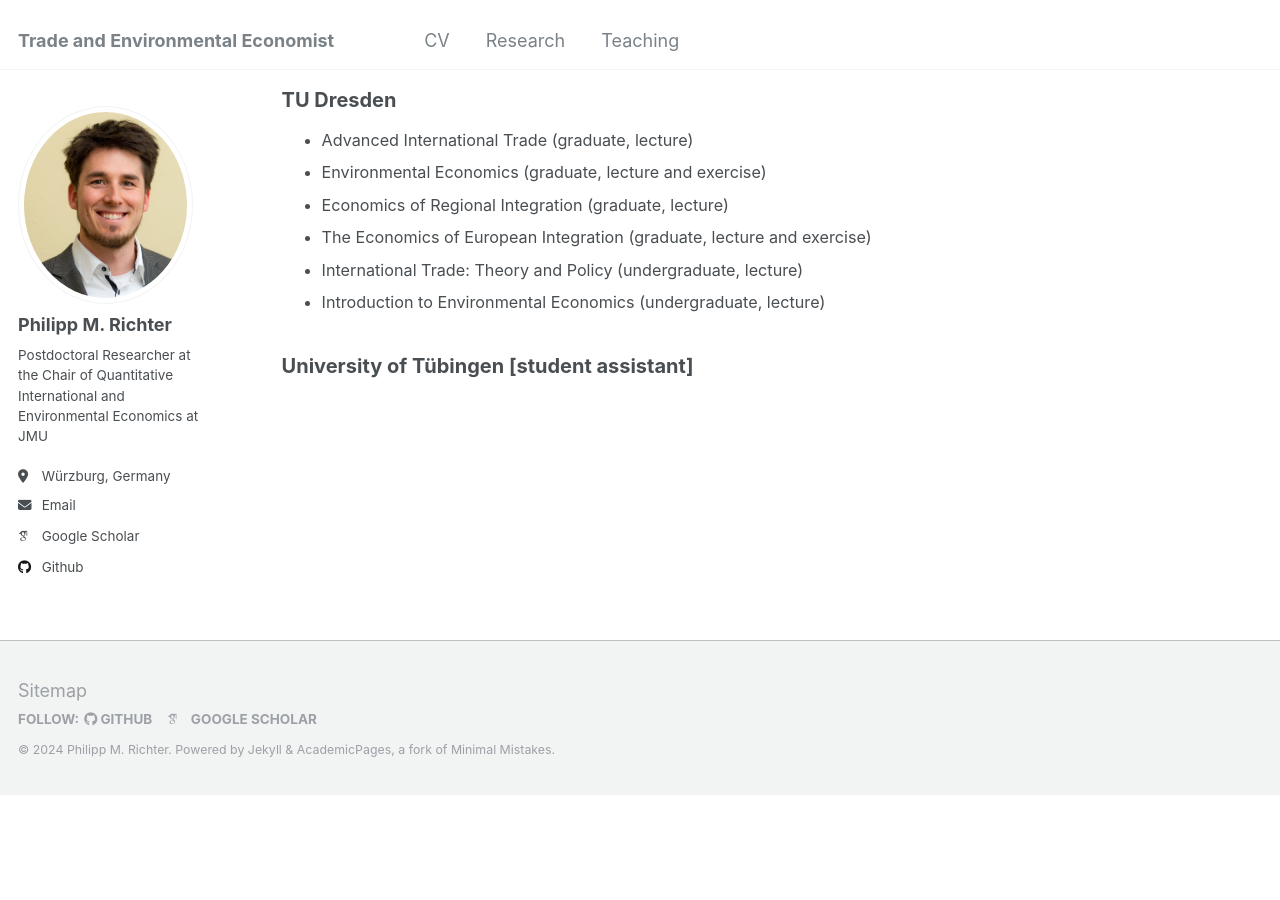
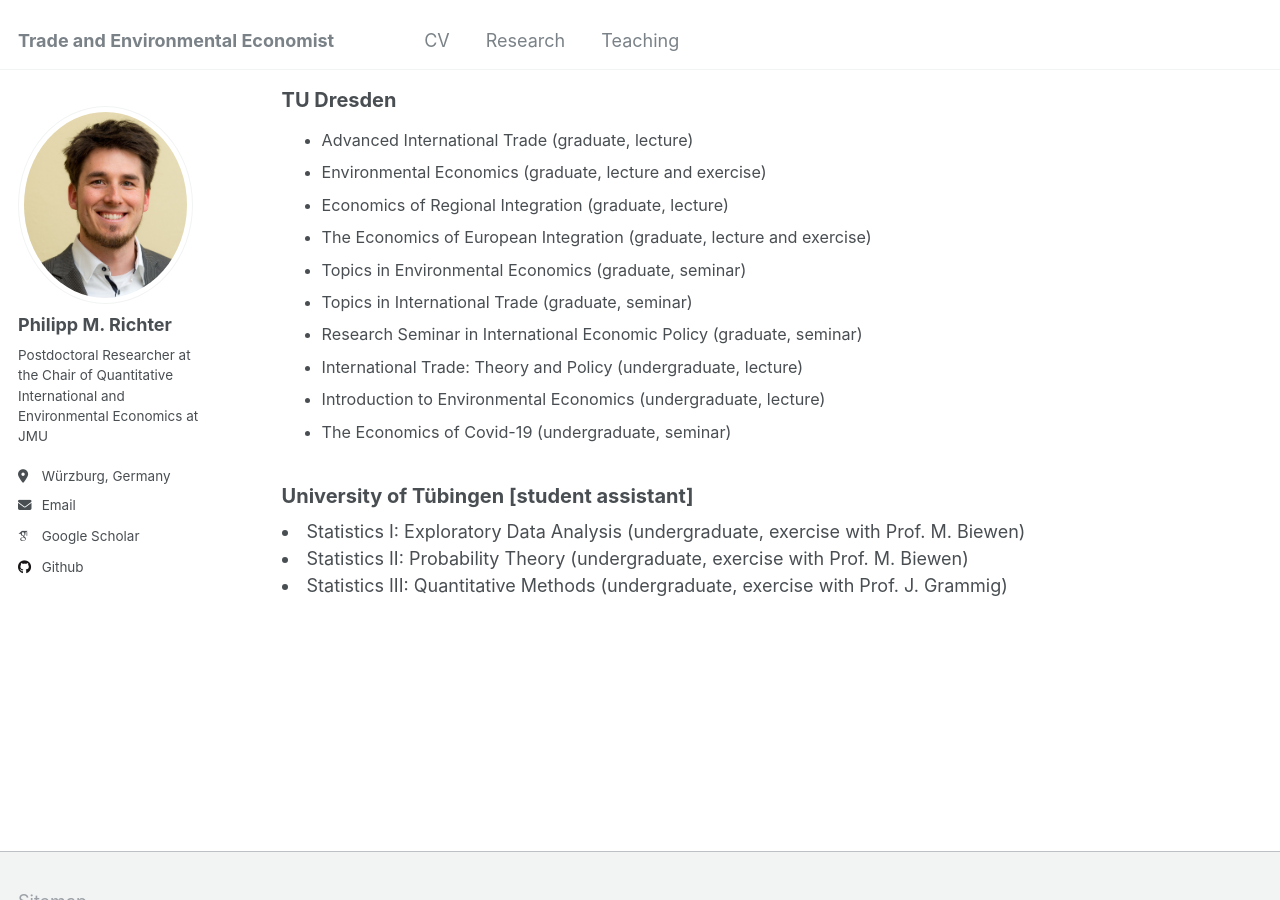
Before and after one commit to PhMRichter/PhMRichter.github.io, a Jekyll site: the page built from _pages/teaching.html, in a window 1280 px wide and 900 px high, scrolled down 522 px. Built offline with Jekyll 4.4.1, drawn with Linux system fonts in a browser that asks for light colours; some web fonts are replaced; before the commit the page ends 1318 px from its top, so only the background shows below that.

Commit message:
Update teaching.html

```diff
--- a/_pages/teaching.html
+++ b/_pages/teaching.html
@@ -22,7 +22,7 @@ author_profile: true
 <h2 style="font-size: 20px;">University of Mannheim</h2>
 
 <ul  style="font-size: 0.9em;">
-   <li>
+  <li>
    Trade and the environment (Ph.D. lecture)
   </li>
   <li>
@@ -58,12 +58,35 @@ author_profile: true
    The Economics of European Integration (graduate, lecture and exercise)
   </li>
   <li>
+   Topics in Environmental Economics (graduate, seminar)
+  </li>
+  <li>
+   Topics in International Trade (graduate, seminar)
+  </li>
+  <li>
+   Research Seminar in International Economic Policy  (graduate, seminar)
+  </li>
+  <li>
    International Trade: Theory and Policy (undergraduate, lecture)
   </li>
-    <li>
+  <li>
    Introduction to Environmental Economics (undergraduate, lecture)
+  </li>
+  <li>
+   The Economics of Covid-19  (undergraduate, seminar)
   </li>
 </ul>
 
 
 <h2 style="font-size: 20px;">University of Tübingen [student assistant]</h2>
+
+  <li>
+   Statistics I: Exploratory Data Analysis (undergraduate, exercise with Prof. M. Biewen)
+  </li>
+  <li>
+   Statistics II: Probability Theory  (undergraduate, exercise with Prof. M. Biewen)
+  </li>
+  <li>
+   Statistics III: Quantitative Methods  (undergraduate, exercise with Prof. J. Grammig)
+  </li>
+</ul>
```
